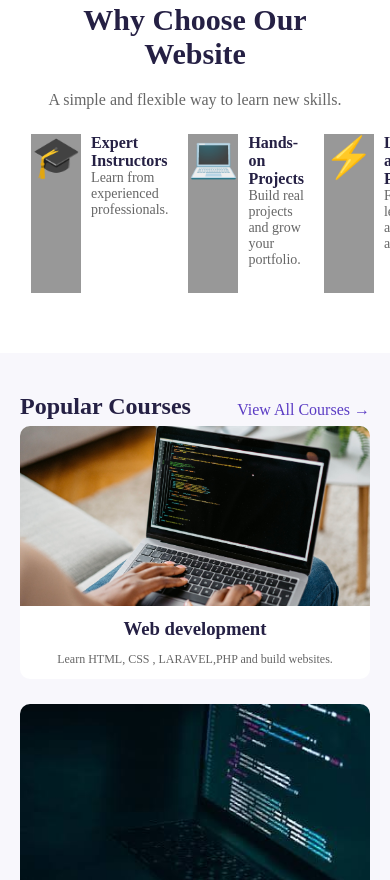
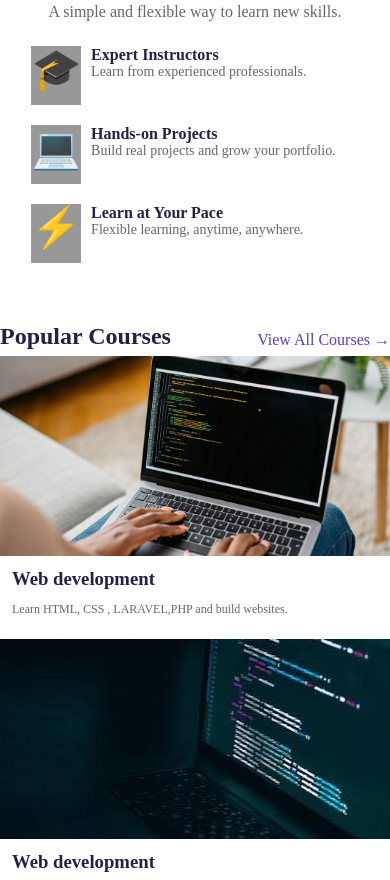
Before and after one commit to julliene29/html_css, a plain HTML site: page index.html in a window 390 px wide. Shown: the part 707-1587 px from the top of the page. Drawn offline with Linux system fonts and the light colour scheme.

Commit message:
Improve popular courses and hero-content and features responsive layout

```diff
--- a/css/style.css
+++ b/css/style.css
@@ -66,6 +66,11 @@
 .hero-content {
     width: 50%;
 }
+    @media (max-width:768px){
+    .hero-content { width: 100% }
+}
+
+
 
 .hero-content h1 {
     font-size: 45px;
@@ -145,6 +150,11 @@
     justify-content: space-between;
     gap: 20px;
     text-align: left;
+    flex-direction:row;
+}
+    @media (max-width:768px){
+    .features { flex-direction:column}
+
 }
 .feature{
      display: flex;
@@ -166,18 +176,34 @@
 }
 /* responsive */
 
-@media (max-width:768){
+@media (max-width:768px){
 .features{
-    flex-direction: vertical;
+    flex-direction:column;
 }
 }
 
 /* popular courses */
+.courses {
+    width: 100%;
+    box-sizing: border-box;
+}
 
-.courses{
-    padding: 40px 20px;
-    background-color:#f8f7fc;
-    text-align: center;
+.course-list {
+    display: flex;
+    flex-direction: row;
+    gap: 10px;
+    width: 100%;
+}
+
+.course {
+    flex: 1;
+    min-width: 0;
+}
+
+.course img {
+    width: 100%;
+    height: 200px;
+    object-fit: cover;
 }
 .course-header {
     display: flex;
@@ -198,22 +224,29 @@
     margin-bottom: 30px;
     color: #666;
 }
-
 .course-list {
     display: flex;
-    gap: 25px;
+    flex-direction: row;
+    gap: 10px;
+    width: 100%;
+    justify-content: space-between;
 }
 
+@media screen and (max-width: 768px) {
+    .courses .course-list {
+        flex-direction: column;
+        align-items: stretch;
+        width: 100%;
+    }
+
+}
 .course {
     flex: 1;
-    background: white;
-    border-radius: 10px;
-    overflow: hidden;
+    min-width: 0;
 }
-
 .course img {
     width: 100%;
-    height: 180px;
+    height: 200px;
     object-fit: cover;
     display: block;
 }
@@ -227,11 +260,12 @@
     margin: 12px;
 }
 
+
 /* responsive */
 
 @media(max-width:768px){
     .course-list{
-        flex-direction: column;
+        flex-direction:row;
     }
 }
 
```
